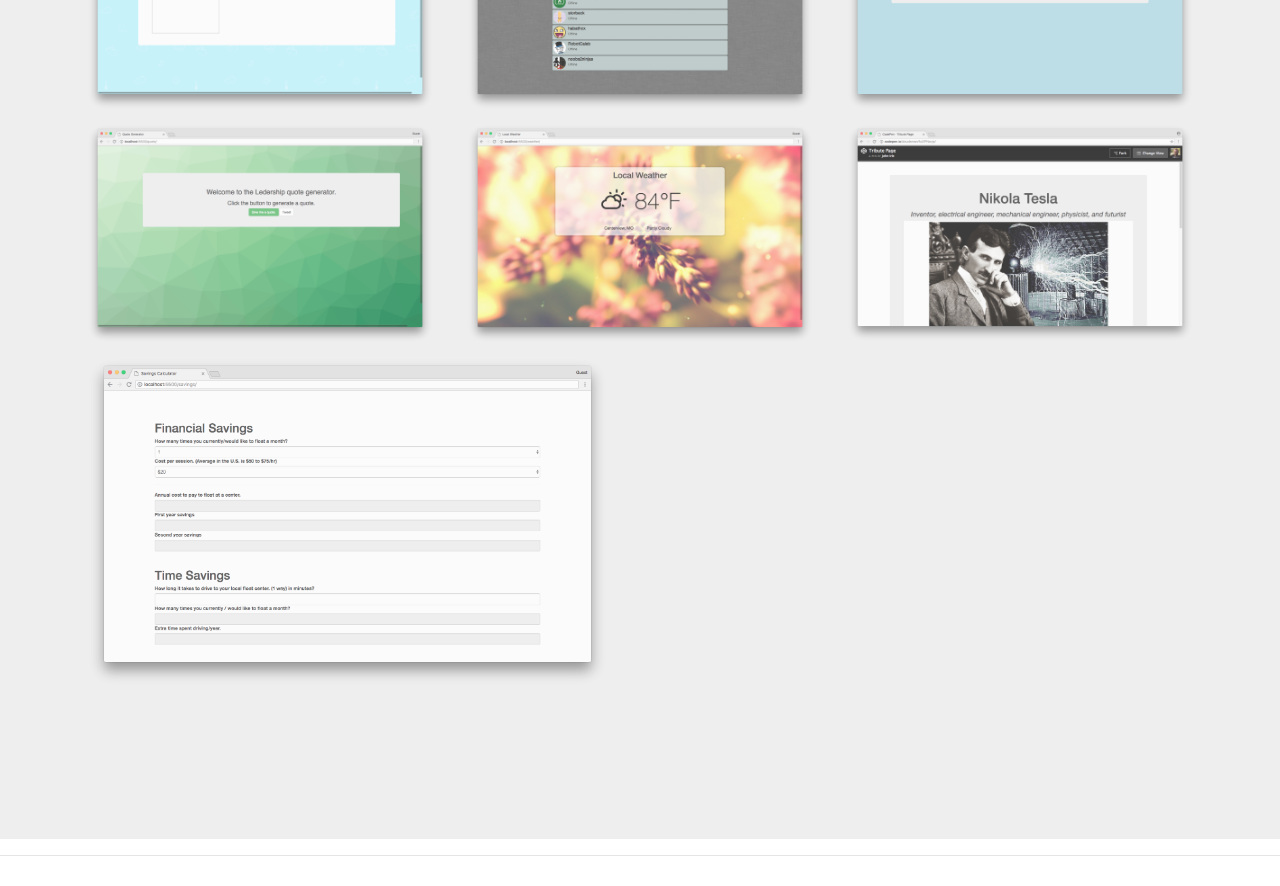
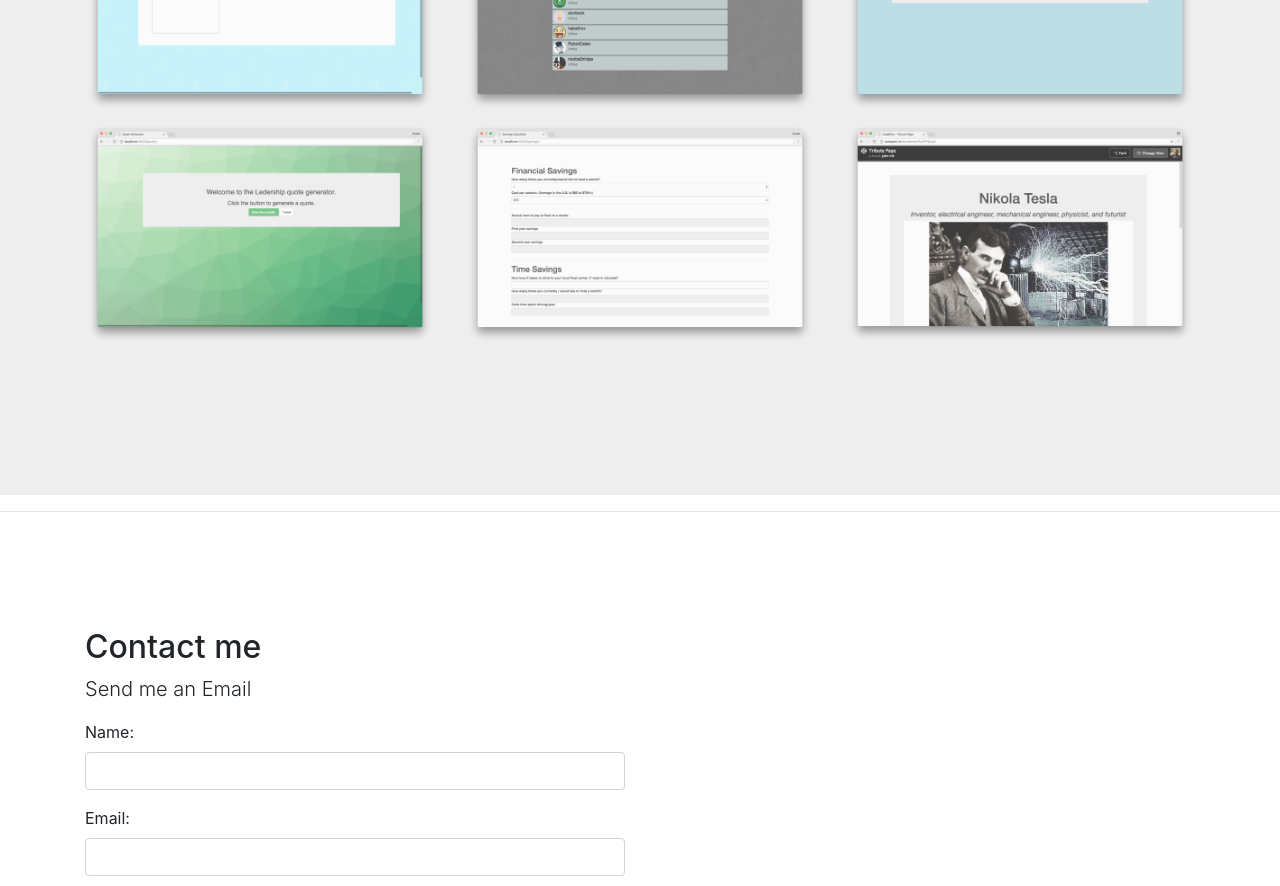
Before and after one commit to JohnIrle/Portfolio, a React (Create React App) app: page / in a window 1280 px wide. Shown: the part 1240-2126 px from the top of the page. Built offline with nearby package versions, Linux system fonts and the light colour scheme.

Commit message:
Remove Weather project.

```diff
--- a/src/components/Projects.js
+++ b/src/components/Projects.js
@@ -1,4 +1,5 @@
 import React from 'react';
+import { Container, Row } from 'react-bootstrap';
 
 import PortfolioItem from "./PortfolioItem";
 
@@ -6,36 +7,29 @@ import quote from "../resources/img/quote.png";
 import markdown from "../resources/img/markdown.png";
 import twitch from "../resources/img/twitch.png";
 import wiki from "../resources/img/wiki.png";
-import weather from "../resources/img/weather.png";
 import tribute from "../resources/img/tribute.png";
 import financial from "../resources/img/financial.png";
 
-function Projects(props) {
+function Projects() {
   return (
     <section id="portfolio">
-      <div className="container">
-        <div className="row">
-
-          <div className="col-lg-12">
-            <h2 className="page-header text-center">Projects</h2>
-          </div>
+      <Container>
+        <h2 className="page-header text-center">Projects</h2>
+        <Row>
           <PortfolioItem url="https://johnirle.com/markdown" img={markdown} alt="Markdown Previewer" />
 
           <PortfolioItem url="https://johnirle.com/twitchstatus" img={twitch} alt="Twitch Streamer Application" />
 
           <PortfolioItem url="https://johnirle.com/wikipedia" img={wiki} alt="Wikipedia Search Application" />
-        </div>
-        <div className="row">
+        </Row>
+        <Row>
           <PortfolioItem url="https://johnirle.com/quote" img={quote} alt="Leadership Quote Generator" />
 
-          <PortfolioItem url="https://johnirle.com/weather" img={weather} alt="Local Weather Application" />
+          <PortfolioItem url="https://johnirle.com/savings" img={financial} alt="Float Tank Savings Form" />
 
           <PortfolioItem url="https://johnirle.com/tribute" img={tribute} alt="Nikola Tesla Tribute Page" />
-        </div>
-        <div className="row">
-          <PortfolioItem url="https://johnirle.com/savings" img={financial} alt="Float Tank Savings Form" />
-        </div>
-      </div>
+        </Row>
+      </Container>
     </section>
   );
 }
```
